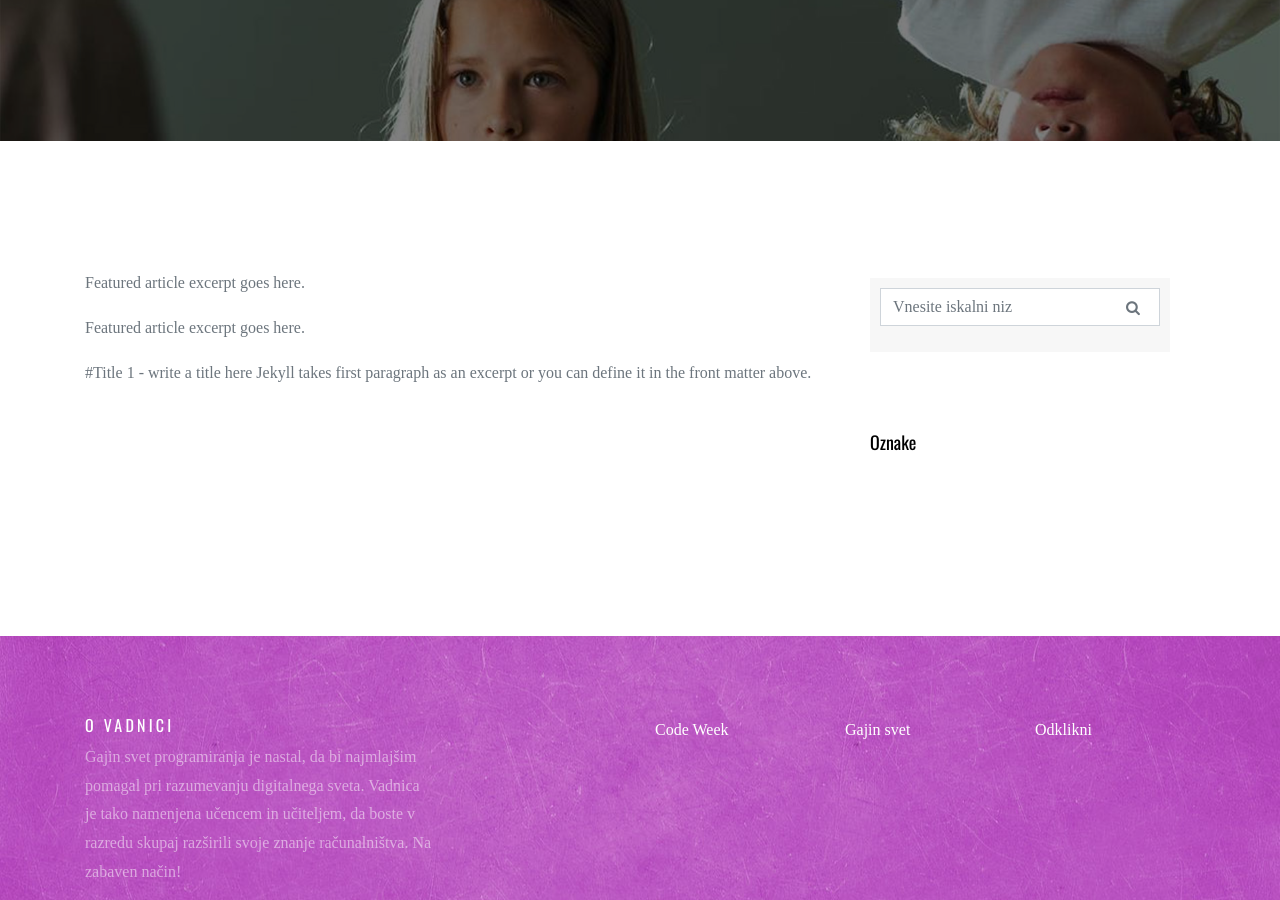
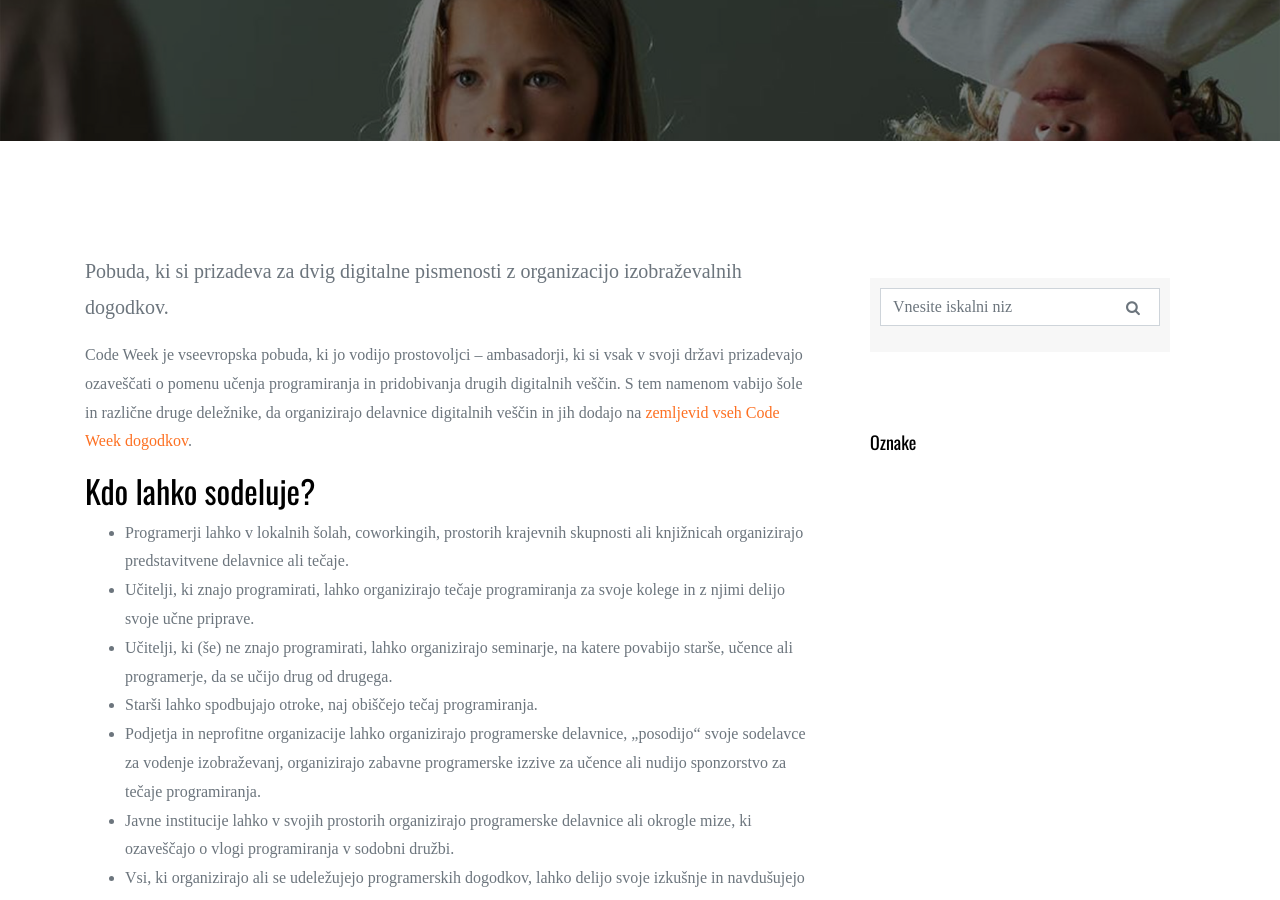
Before and after one commit to codeweeksi/gajin-svet, a Jekyll site: the page built from _featured/featured-article4.md, in a window 1280 px wide and 900 px high, scrolled down 409 px. Built offline with Jekyll 4.4.1, drawn with Linux system fonts in a browser that asks for light colours; some web fonts are replaced; comment, search, counter and statistics services are not loaded; some of the changed text lies outside the part shown.

Commit message:
edited text

```diff
--- a/_featured/featured-article4.md
+++ b/_featured/featured-article4.md
@@ -1,13 +1,20 @@
 ---
 layout: post
-title:  "Featured 4"
+title:  Kaj je Code Week?
+permalink: /vadnica/sole/kaj-je-code-week/
 date:   2018-07-03 18:00:02 +0200
 image:  assets/images/pic04.jpg
 categories: lekcija geslo
-published: true
+excerpt: Pobuda, ki si prizadeva za dvig digitalne pismenosti z organizacijo izobraževalnih dogodkov.
 ---
 
-Featured article excerpt goes here.
+Code Week je vseevropska pobuda, ki jo vodijo prostovoljci – ambasadorji, ki si vsak v svoji državi prizadevajo ozaveščati o pomenu učenja programiranja in pridobivanja drugih digitalnih veščin. S tem namenom vabijo šole in različne druge deležnike, da organizirajo delavnice digitalnih veščin in jih dodajo na <a href="http://events.codeweek.eu/" target="blank">zemljevid vseh Code Week dogodkov</a>.
 
-#Title 1 - write a title here
-Jekyll takes first paragraph as an excerpt or you can define it in the front matter above.
+## Kdo lahko sodeluje?
+* Programerji lahko v lokalnih šolah, coworkingih, prostorih krajevnih skupnosti ali knjižnicah organizirajo predstavitvene delavnice ali tečaje.
+* Učitelji, ki znajo programirati, lahko organizirajo tečaje programiranja za svoje kolege in z njimi delijo svoje učne priprave.
+* Učitelji, ki (še) ne znajo programirati, lahko organizirajo seminarje, na katere povabijo starše, učence ali programerje, da se učijo drug od drugega.
+* Starši lahko spodbujajo otroke, naj obiščejo tečaj programiranja.
+* Podjetja in neprofitne organizacije lahko organizirajo programerske delavnice, „posodijo“ svoje sodelavce za vodenje izobraževanj, organizirajo zabavne programerske izzive za učence ali nudijo sponzorstvo za tečaje programiranja.
+* Javne institucije lahko v svojih prostorih organizirajo programerske delavnice ali okrogle mize, ki ozaveščajo o vlogi programiranja v sodobni družbi.
+* Vsi, ki organizirajo ali se udeležujejo programerskih dogodkov, lahko delijo svoje izkušnje in navdušujejo druge.
```
